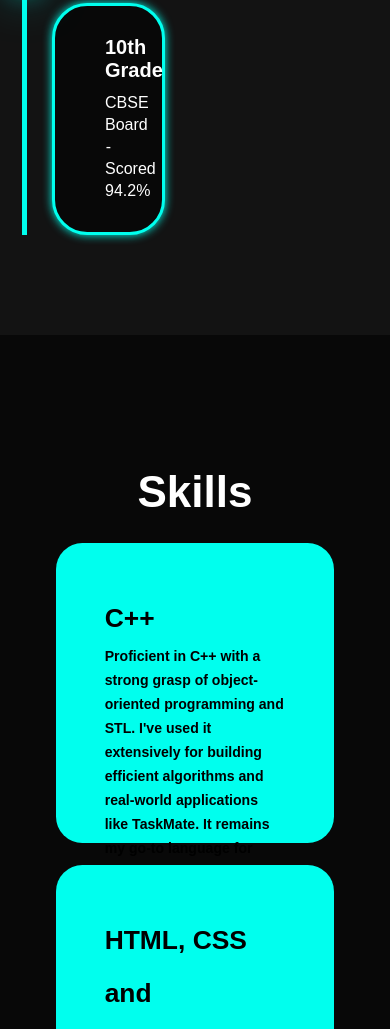
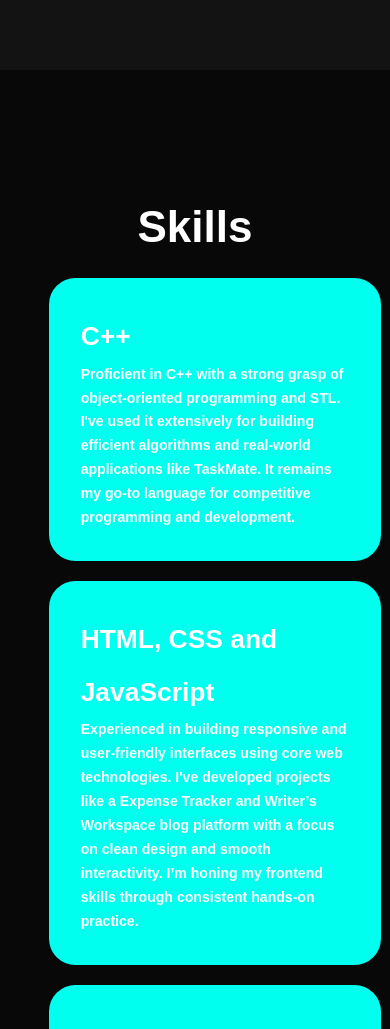
Before and after one commit to maradashami24/portfolio, a plain HTML site: page index.html in a window 390 px wide. Shown: the part 1841-2870 px from the top of the page. Drawn offline with nearby package versions, Linux system fonts and the light colour scheme.

Commit message:
Update style.css

```diff
--- a/style.css
+++ b/style.css
@@ -124,7 +124,7 @@ span{
 .home-img img{
     position: relative;
     top: 3rem;
-    width: 30vw;
+    width: 32vw;
     border-radius: 50%;
     box-shadow: 0 0 25px var(--main-color);
     cursor: pointer;
@@ -336,61 +336,56 @@ span{
     width: 50px;
 }
 
-.skills{
-    background: var(--bg-color);
-    color: black;
-}
-.skills h2{
-    margin-bottom: 5rem;
-    color: white;
-}
-
-.skills-container{
-    display: grid;
-    grid-template-columns: repeat(2, 1fr);
-    align-items: center;
-    gap: 2.5rem;
-}
-
-.skills-box{
+.skills-box {
     background-color: var(--main-color);
-    height: 300px;
+    height: 300px;  /* Default height */
     border-radius: 3rem;
     border: 5px solid transparent;
     cursor: pointer;
     transition: 0.4s ease-in-out;
+    position: relative;
+    overflow: hidden; /* Prevent overflow when not expanded */
+    margin:20px;
+
 }
 
-.skills-box:hover{
+.skills-box:hover {
     background: white;
     color: black;
     border: 5px solid var(--main-color);
     transform: scale(1.03);
 }
 
-.skills-box .skills-info{
-    display :flex;
+.skills-box .skills-info {
+    display: flex;
     flex-direction: column;
     text-align: left;
-    max-height: 200px;
     justify-content: left;
     align-items: baseline;
-    padding: 5rem 5rem;
+    padding: 5rem;
+    height: auto;  /* Start with no height */
+    overflow: hidden; /* Hide overflow */
+    transition: height 0.5s ease-in-out; /* Smooth transition for height */
 }
 
-.skills-info h4{
+.skills-box.active .skills-info {
+    height: auto;  /* Let it expand according to content */
+}
+
+.skills-info h4 {
     font-size: 3rem;
     font-weight: 800;
     line-height: 2;
 }
 
-.skills-info p{
+.skills-info p {
     font-size: 1.6rem;
     font-weight: 600;
-    max-height: 100px;
     line-height: 1.7;
     margin: auto;
 }
+
+
 
 .experience {
     background: var(--second-bg-color);
@@ -577,11 +572,13 @@ span{
     margin-bottom: 10px;
 }
 
+/* EXISTING CSS REMAINS UNCHANGED UNTIL MEDIA QUERIES */
+
 @media(max-width:1285px){
-    html{
+    html {
       font-size: 55%;
     }
-    .skills-container{
+    .skills-container {
       padding-bottom: 7rem;
       grid-template-columns: repeat(2, 1fr);
       margin: 0 5rem;
@@ -589,44 +586,43 @@ span{
   }
 
   @media(max-width:991px){
-    header{
+    header {
       padding: 2rem 3%;
     }
-    section{
+    section {
       padding: 10rem 3% 2rem;
     }
-    .timeline-items::before{
+    .timeline-items::before {
       left: 7px;
     }
-    .timeline-item:nth-child(even), .timeline-item:nth-child(odd){
+    .timeline-item:nth-child(even), .timeline-item:nth-child(odd) {
       padding-left: 37px;
     }
-
-    .timeline-dot{
+    .timeline-dot {
       left: 0;
     }
-    .skills{
+    .skills {
       padding-bottom: 7rem;
     }
-    .experience .wrapper{
+    .experience .wrapper {
       grid-template-columns: repeat(1, 1fr);
     }
-    .projects .projects-content{
+    .projects .projects-content {
       grid-template-columns: repeat(1, 1fr);
     }
-    .contact form{
+    .contact form {
       flex-direction: column;
     }
-    .footer{
+    .footer {
       padding: 2rem 3%;
     }
   }
 
   @media(max-width:895px){
-    #menu-icon{
+    #menu-icon {
       display: block;
     }
-    .navbar{
+    .navbar {
       position: absolute;
       top: 100%;
       right: 0;
@@ -639,36 +635,57 @@ span{
       border-bottom: 2px solid var(--main-color);
       display: none;
     }
-
-    .navbar a{
+    .navbar a {
       font-size: 2rem;
       margin: 3rem 0;
       color: white;
     }
-
-    .home{
+    .home {
       flex-direction: column-reverse;
       margin: 5rem 4rem;
     }
-    .home-content h3{
+    .home-content h3 {
       font-size: 2.6rem;
     }
-    .home-content h1{
+    .home-content h1 {
       font-size: 5rem;
     }
-    .home-content p{
+    .home-content p {
       width: 56vw;
     }
-    .skills h2{
+    .skills h2 {
       margin-bottom: 3rem;
     }
-    .skills-container{
-        grid-template-columns: repeat(1, 1fr);
+    .skills-container {
+      grid-template-columns: 1fr;
+      gap: 2rem;
+      margin: 0 2rem;
     }
-    .projects h2{
+    .skills-box {
+      height: auto;
+      width: 100%;
+    }
+    .skills-box .skills-info {
+      padding: 3rem;
+    }
+    .projects h2 {
       margin-bottom: 3rem;
     }
-    .projects-container{
+    .projects-container {
       grid-template-columns: repeat(1, 1fr);
     }
   }
+
+  @media (max-width: 768px) {
+    .timeline-items::before {
+      left: 8px;
+    }
+    .timeline-item {
+      padding-left: 40px !important;
+      padding-right: 0 !important;
+      text-align: left !important;
+    }
+    .timeline-dot {
+      left: 0;
+    }
+  }
```
Lines whose indentation alone changed are shown as unchanged.
